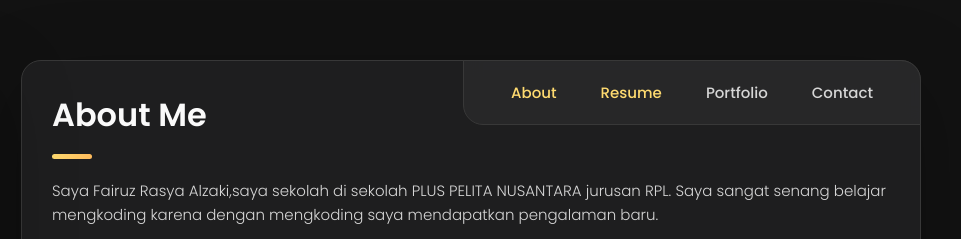
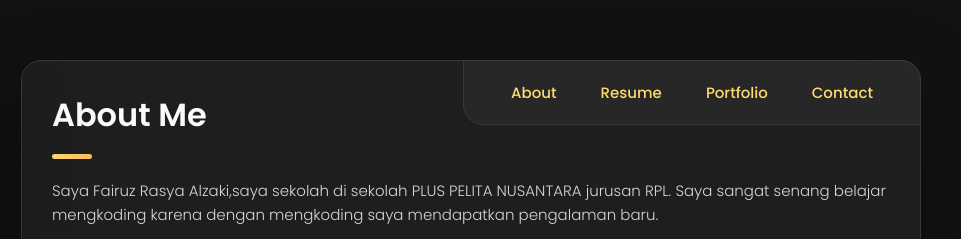
Before and after one commit to fairuzoca/fairuzoca.github.io, a plain HTML site: page index.html in a window 1280 px wide. Shown: the top 239 px of the page, 319-1280 px from the left. Drawn offline with nearby package versions, Linux system fonts and the light colour scheme; files whose address does not match are found by name.

Commit message:
Update index.html

```diff
--- a/index.html
+++ b/index.html
@@ -184,11 +184,11 @@
           </li>
 
           <li class="navbar-item">
-            <button class="navbar-link" data-nav-link>Portfolio</button>
+            <button class="navbar-link active" data-nav-link>Portfolio</button>
           </li>
 
           <li class="navbar-item">
-            <button class="navbar-link" data-nav-link>Contact</button>
+            <button class="navbar-link active" data-nav-link>Contact</button>
           </li>
 
         </ul>
```
